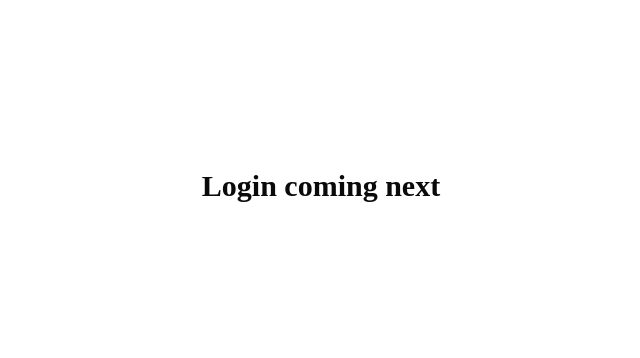
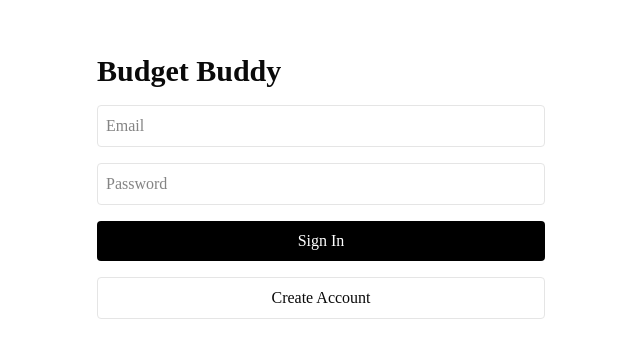
Before and after one commit to mynameisgenesis/budget-buddy, a Next.js app: page /login in a window 1280 px wide. Shown: the part 214-572 px from the top of the page, without its empty margins (319-959 px from the left). Built offline with nearby package versions, Linux system fonts and the light colour scheme; no server answers.

Commit message:
fix auth

```diff
--- /dev/null
+++ b/src/app/auth/confirm/route.ts
@@ -0,0 +1,34 @@
+import { type EmailOtpType } from "@supabase/supabase-js";
+import { NextRequest, NextResponse } from "next/server";
+import { createClient } from "@/lib/supabase/server";
+
+export async function GET(request: NextRequest) {
+  const { searchParams } = new URL(request.url);
+
+  const token_hash = searchParams.get("token_hash");
+  const type = searchParams.get("type") as EmailOtpType | null;
+  const next = searchParams.get("next") ?? "/dashboard";
+
+  const redirectTo = request.nextUrl.clone();
+  redirectTo.pathname = next;
+  redirectTo.searchParams.delete("token_hash");
+  redirectTo.searchParams.delete("type");
+  redirectTo.searchParams.delete("next");
+
+  if (token_hash && type) {
+    const supabase = await createClient();
+
+    const { error } = await supabase.auth.verifyOtp({
+      type,
+      token_hash,
+    });
+
+    if (!error) {
+      return NextResponse.redirect(redirectTo);
+    }
+  }
+
+  redirectTo.pathname = "/login";
+  redirectTo.searchParams.set("error", "auth_failed");
+  return NextResponse.redirect(redirectTo);
+}
--- a/src/app/login/page.tsx
+++ b/src/app/login/page.tsx
@@ -1,8 +1,78 @@
+"use client";
+
+import { useState } from "react";
+import { createClient } from "@/lib/supabase/client";
+import { useRouter } from "next/navigation";
+
 export default function LoginPage() {
+  const supabase = createClient();
+  const router = useRouter();
+
+  const [email, setEmail] = useState("");
+  const [password, setPassword] = useState("");
+
+  async function signUp() {
+    const { data, error } = await supabase.auth.signUp({
+      email,
+      password,
+    });
+
+    console.log("signup data", data);
+    console.log("signup error", error);
+
+    if (error) {
+      alert(error.message);
+      return;
+    }
+
+    alert("Account created. Now click Sign In.");
+  }
+
+  async function signIn() {
+    const { error } = await supabase.auth.signInWithPassword({
+      email,
+      password,
+    });
+
+    if (error) {
+      alert(error.message);
+      return;
+    }
+
+    router.push("/dashboard");
+    router.refresh();
+  }
+
   return (
     <main className="min-h-screen flex items-center justify-center p-6">
-      <div>
-        <h1 className="text-3xl font-bold">Login coming next</h1>
+      <div className="w-full max-w-md space-y-4">
+        <h1 className="text-3xl font-bold">Budget Buddy</h1>
+
+        <input
+          className="w-full border rounded p-2"
+          placeholder="Email"
+          value={email}
+          onChange={(e) => setEmail(e.target.value)}
+        />
+
+        <input
+          className="w-full border rounded p-2"
+          placeholder="Password"
+          type="password"
+          value={password}
+          onChange={(e) => setPassword(e.target.value)}
+        />
+
+        <button
+          onClick={signIn}
+          className="w-full rounded bg-black text-white p-2"
+        >
+          Sign In
+        </button>
+
+        <button onClick={signUp} className="w-full rounded border p-2">
+          Create Account
+        </button>
       </div>
     </main>
   );
```
